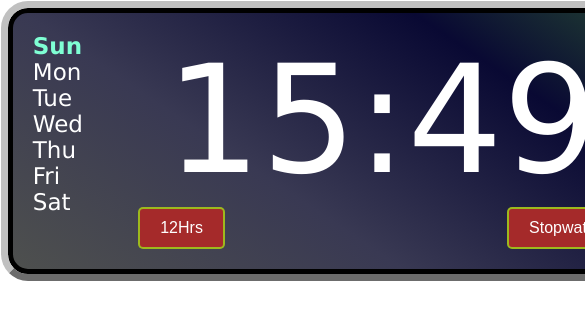
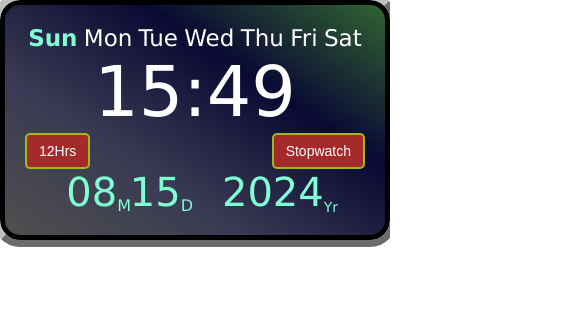
Before and after one commit to 111morris/digital-clock, a plain HTML site: page index.html in a window 390 px wide. Shown: the top 320 px of the page, 585 px wide, since content can reach past the window. Drawn offline with Linux system fonts and the light colour scheme.

Commit message:
adding the media query

```diff
--- a/index.html
+++ b/index.html
@@ -11,6 +11,7 @@
 <body>
  <div class="clock-container">
   <div class="container">
+
    <div class="days-sct section">
     <span class="sun">Sun</span>
     <span class="mon">Mon</span>
@@ -20,6 +21,7 @@
     <span class="fri">Fri</span>
     <span class="sat">Sat</span>
    </div>
+
    <div class="clock-content">
     <div class="clock-sct section">
      <span class="format">AM</span>
@@ -37,6 +39,7 @@
      <button class="stopwatch-btn">Stopwatch</button>
     </div>
    </div>
+
    <div class="month-sct section">
     <div class="year-sct">
      <span class="year">0000</span>
@@ -46,9 +49,14 @@
      <span class="day">00</span>
     </div>
    </div>
+
   </div>
  </div>
  <script src="scripts/sript.js"></script>
 </body>
 
 </html>
+
+<div class="" style="display: none;">
+
+</div>
--- a/styles/style.css
+++ b/styles/style.css
@@ -8,10 +8,14 @@ body {
  font-size: 23px;
  font-family: Verdana, Geneva, Tahoma, sans-serif;
  color: white;
+ width: 100%;
+ display: flex;
+ justify-content: center;
 }
 
 .clock-container {
- width: 800px;
+ /* width: 800px; */
+ width: 100%;
  background: linear-gradient(34deg, rgb(78, 80, 78), rgb(57, 57, 83), rgb(9, 9, 51), rgb(49, 99, 49));
  border: 5px solid black;
  border-radius: 20px;
@@ -43,13 +47,11 @@ body {
  color: aquamarine;
  font-weight: 600;
 }
-
 .clock-content {
  display: flex;
  flex-direction: column;
  justify-content: center;
 }
-
 .clock-sct {
  display: flex;
  font-size: 150px;
@@ -60,7 +62,6 @@ body {
  align-items: center;
  justify-content: center;
 }
-
 .clock-sct span {
  user-select: none;
 }
@@ -79,6 +80,7 @@ body {
  display: flex;
  justify-content: space-between;
 }
+
 .stopwatch-continue,
 .stopwatch-btn,
 .change-clock-format,
@@ -99,10 +101,9 @@ body {
  background: rgba(165, 42, 42, .7);
  scale: 1.05;
 }
-.stopwatch-continue{
+.stopwatch-continue {
  display: none;
 }
-
 .month-sct {
  display: grid;
  grid-template-rows: auto auto;
@@ -111,36 +112,30 @@ body {
  color: aquamarine;
  font-size: 40px;
 }
-
 .month-sct span {
  user-select: none;
 }
-
 .year {
  justify-content: center;
  align-items: center;
  position: relative;
 }
-
 .year::after {
  content: 'Yr';
  font-size: 14px;
  position: absolute;
  bottom: 0;
 }
-
 .month-and-day {
  display: flex;
  flex-direction: column;
  align-items: center;
  justify-content: center;
 }
-
 .day,
 .month {
  position: relative;
 }
-
 .day::after,
 .month::after {
  content: 'M';
@@ -153,6 +148,68 @@ body {
  content: 'D';
 }
 
-.stopwatch-sct{
+.stopwatch-sct {
  display: none;
 }
+
+@media (max-width: 966px) {
+
+ .month-and-day,
+ .container {
+  display: block;
+ }
+
+ .days-sct {
+  display: flex;
+ }
+
+ .days-sct span {
+  margin: auto;
+ }
+
+ .month-sct {
+  display: flex;
+  flex-direction: row-reverse;
+  justify-content: space-evenly;
+  order: 1;
+ }
+
+ .clock-sct {
+  order: 2;
+ }
+
+ .stopwatch-sct {
+  order: 3;
+ }
+
+ .alarm-sct {
+  order: 4;
+ }
+}
+
+@media (max-width: 768px) {
+ .container {
+  grid-template-columns: 1fr 1fr;
+ }
+
+ .clock-sct {
+  font-size: 100px;
+ }
+}
+
+@media (max-width: 480px) {
+ .clock-sct {
+  font-size: 70px;
+ }
+
+ .clock-container {
+  margin: 0 auto;
+ }
+
+ .stopwatch-btn,
+ .change-clock-format,
+ .set-alarm {
+  padding: 8px 12px;
+  font-size: 14px;
+ }
+}
```
